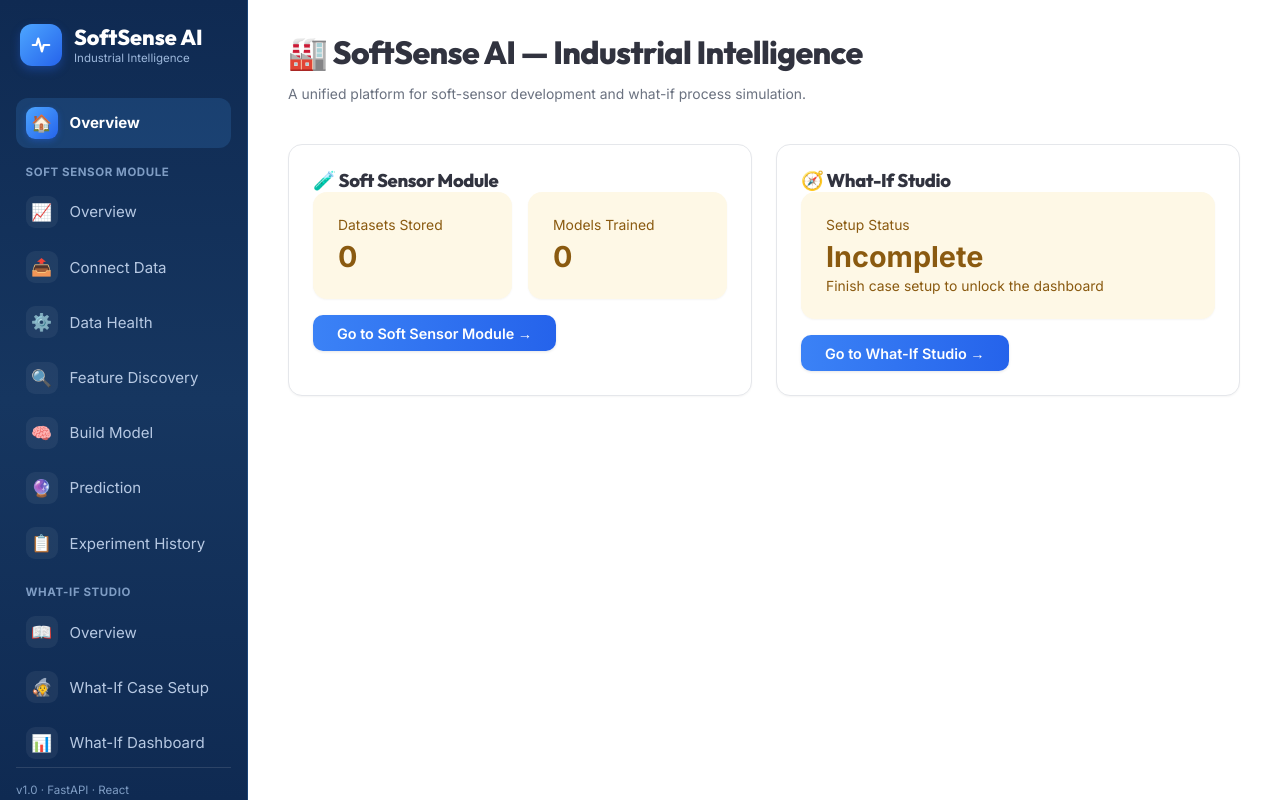
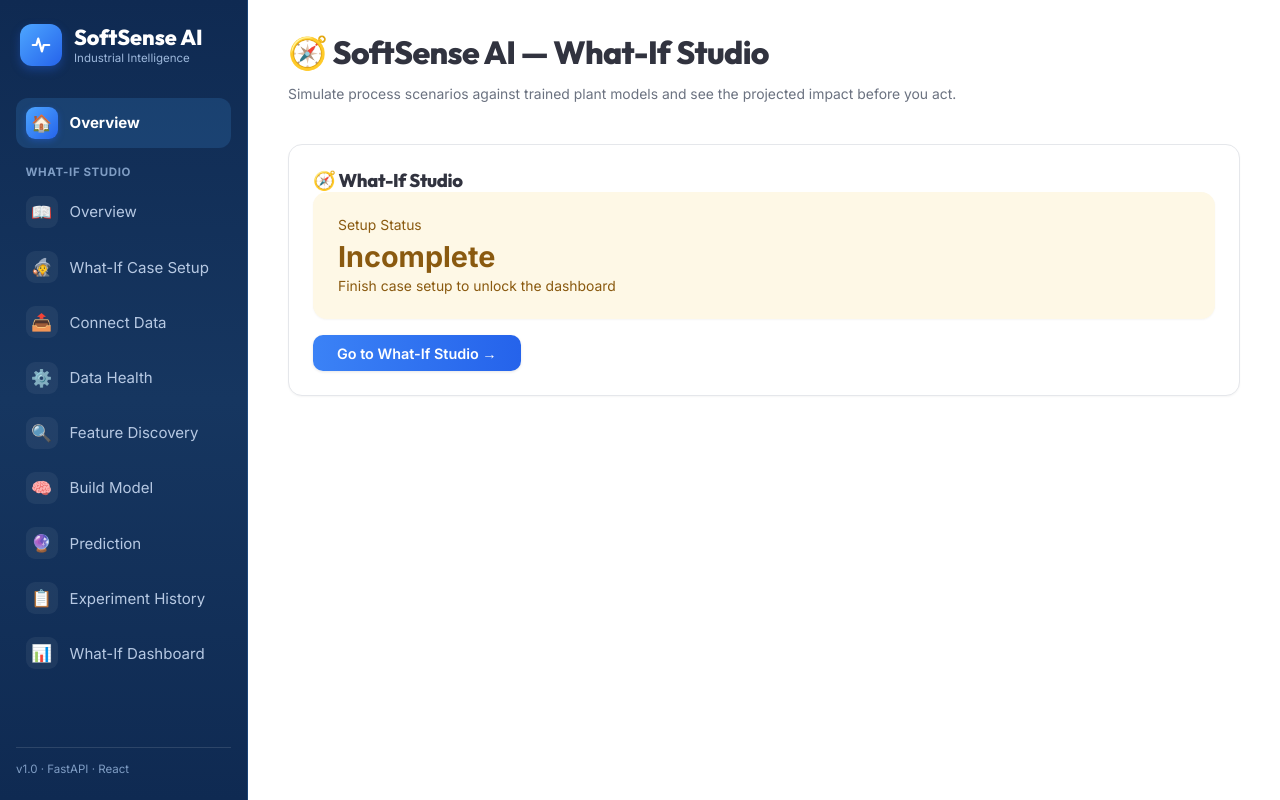
Before and after one commit to Ankur-Yadav09/SoftSensor-Intelligence-Platform, a React (Vite) app in the folder frontend/: page / in a window 1280 px wide. Built offline with nearby package versions, Linux system fonts and the light colour scheme; no server answers.

Commit message:
Removed soft sensor module

```diff
--- a/frontend/src/layout/Sidebar.tsx
+++ b/frontend/src/layout/Sidebar.tsx
@@ -18,28 +18,22 @@ function isGroup(entry: NavEntry): entry is NavGroup {
   return 'items' in entry
 }
 
-// The What-If Analysis Module below re-adds tag-mapping/scenario pages that
-// were previously removed from this app (see git history) — existing Soft
-// Sensor routes/paths are left exactly as they were, per the migration plan.
+// This branch surfaces only the What-If Studio group — the Soft Sensor
+// Module's pages are still reachable via the routes linked below (their
+// own sidebar group is hidden here, not removed from routes.tsx).
 const NAV_ENTRIES: NavEntry[] = [
   { to: '/', label: 'Overview', icon: '🏠' },
   {
-    label: 'Soft Sensor Module',
+    label: 'What-If Studio',
     items: [
-      { to: '/soft-sensor-overview', label: 'Overview', icon: '📈' },
+      { to: '/what-if/overview', label: 'Overview', icon: '📖' },
+      { to: '/what-if/case-setup', label: 'What-If Case Setup', icon: '🧙' },
       { to: '/upload', label: 'Connect Data', icon: '📤' },
       { to: '/preprocess', label: 'Data Health', icon: '⚙️' },
       { to: '/feature-selection', label: 'Feature Discovery', icon: '🔍' },
       { to: '/train', label: 'Build Model', icon: '🧠' },
       { to: '/predict', label: 'Prediction', icon: '🔮' },
       { to: '/experiment-history', label: 'Experiment History', icon: '📋' },
-    ],
-  },
-  {
-    label: 'What-If Studio',
-    items: [
-      { to: '/what-if/overview', label: 'Overview', icon: '📖' },
-      { to: '/what-if/case-setup', label: 'What-If Case Setup', icon: '🧙' },
       { to: '/what-if/dashboard', label: 'What-If Dashboard', icon: '📊' },
     ],
   },
--- a/frontend/src/pages/Overview/AppOverviewPage.tsx
+++ b/frontend/src/pages/Overview/AppOverviewPage.tsx
@@ -1,20 +1,14 @@
 import { useQuery } from '@tanstack/react-query'
 import { Link } from 'react-router-dom'
-import { getOverview } from '../../api/overview'
 import { getConfigStatus, getModelsStatus } from '../../api/whatIf'
 import { StatusCard } from '../../components/StatusCard'
 
 // The whole-application landing page (route '/'). Intentionally thin —
-// detailed Soft Sensor charts/tables live on /soft-sensor-overview, and
 // detailed What-If status lives on /what-if/case-setup. This page just
-// orients the user and links to both modules.
+// orients the user and links into the What-If Studio.
 export function AppOverviewPage() {
-  const softSensorQuery = useQuery({ queryKey: ['overview'], queryFn: getOverview })
   const whatIfConfigQuery = useQuery({ queryKey: ['whatif-config-status'], queryFn: getConfigStatus })
   const whatIfModelsQuery = useQuery({ queryKey: ['whatif-models-status'], queryFn: getModelsStatus })
-
-  const datasetCount = softSensorQuery.data?.datasets.length ?? 0
-  const modelCount = softSensorQuery.data?.saved_models.length ?? 0
 
   const whatIfReady =
     !!whatIfConfigQuery.data?.pi_mapping_present &&
@@ -24,24 +18,13 @@ export function AppOverviewPage() {
   return (
     <div style={{ display: 'flex', flexDirection: 'column', gap: '1.75rem' }}>
       <div>
-        <h1>🏭 SoftSense AI — Industrial Intelligence</h1>
+        <h1>🧭 SoftSense AI — What-If Studio</h1>
         <p className="caption">
-          A unified platform for soft-sensor development and what-if process simulation.
+          Simulate process scenarios against trained plant models and see the projected impact before you act.
         </p>
       </div>
 
       <div style={{ display: 'flex', gap: '1.5rem', flexWrap: 'wrap' }}>
-        <div className="card" style={{ flex: 1, minWidth: 320, padding: '1.5rem' }}>
-          <h2 style={{ fontSize: '1.15rem', marginTop: 0 }}>🧪 Soft Sensor Module</h2>
-          <div style={{ display: 'flex', gap: '1rem', flexWrap: 'wrap', marginBottom: '1rem' }}>
-            <StatusCard label="Datasets Stored" value={String(datasetCount)} tone={datasetCount > 0 ? 'info' : 'warning'} />
-            <StatusCard label="Models Trained" value={String(modelCount)} tone={modelCount > 0 ? 'info' : 'warning'} />
-          </div>
-          <Link to="/soft-sensor-overview">
-            <button>Go to Soft Sensor Module →</button>
-          </Link>
-        </div>
-
         <div className="card" style={{ flex: 1, minWidth: 320, padding: '1.5rem' }}>
           <h2 style={{ fontSize: '1.15rem', marginTop: 0 }}>🧭 What-If Studio</h2>
           <div style={{ marginBottom: '1rem' }}>
```
